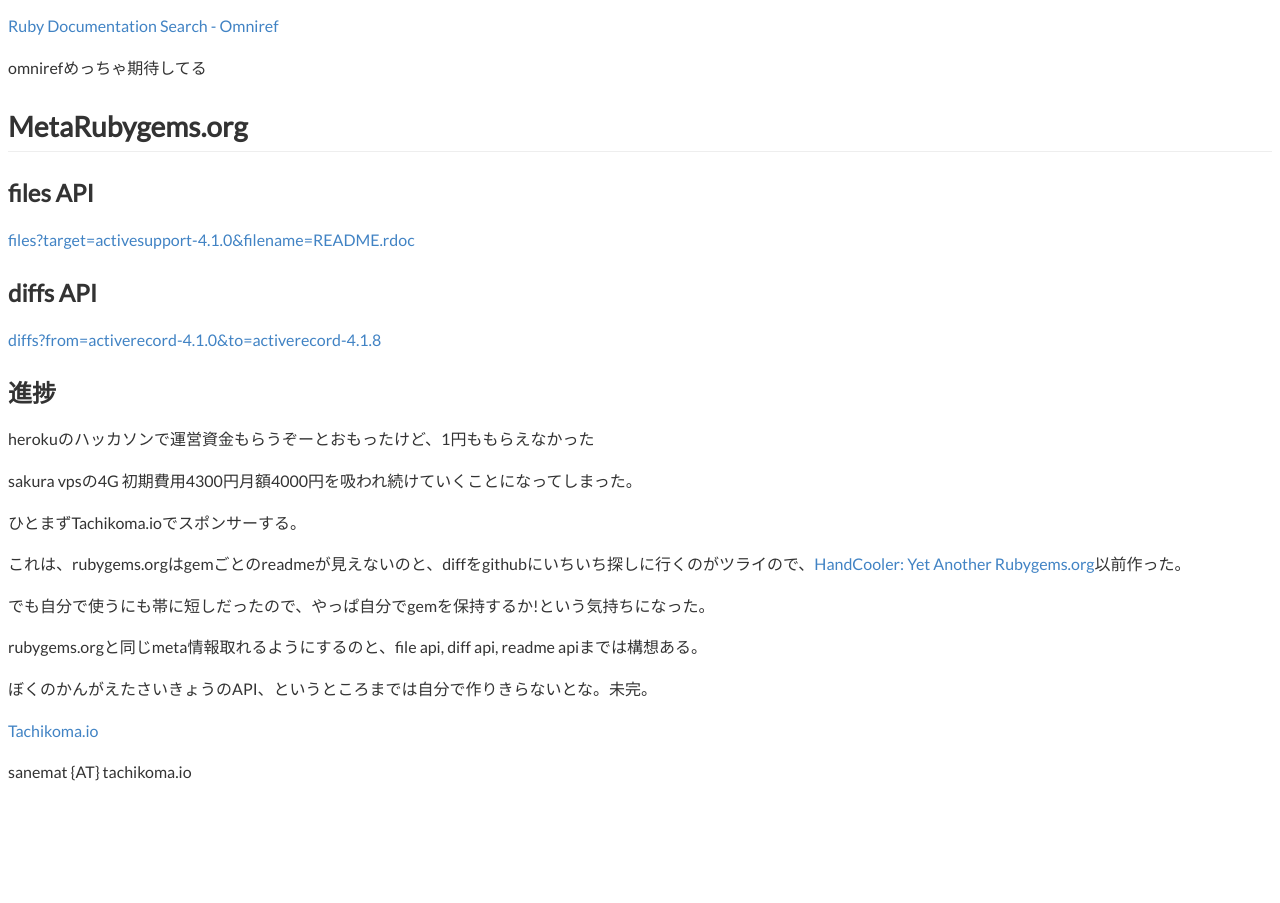
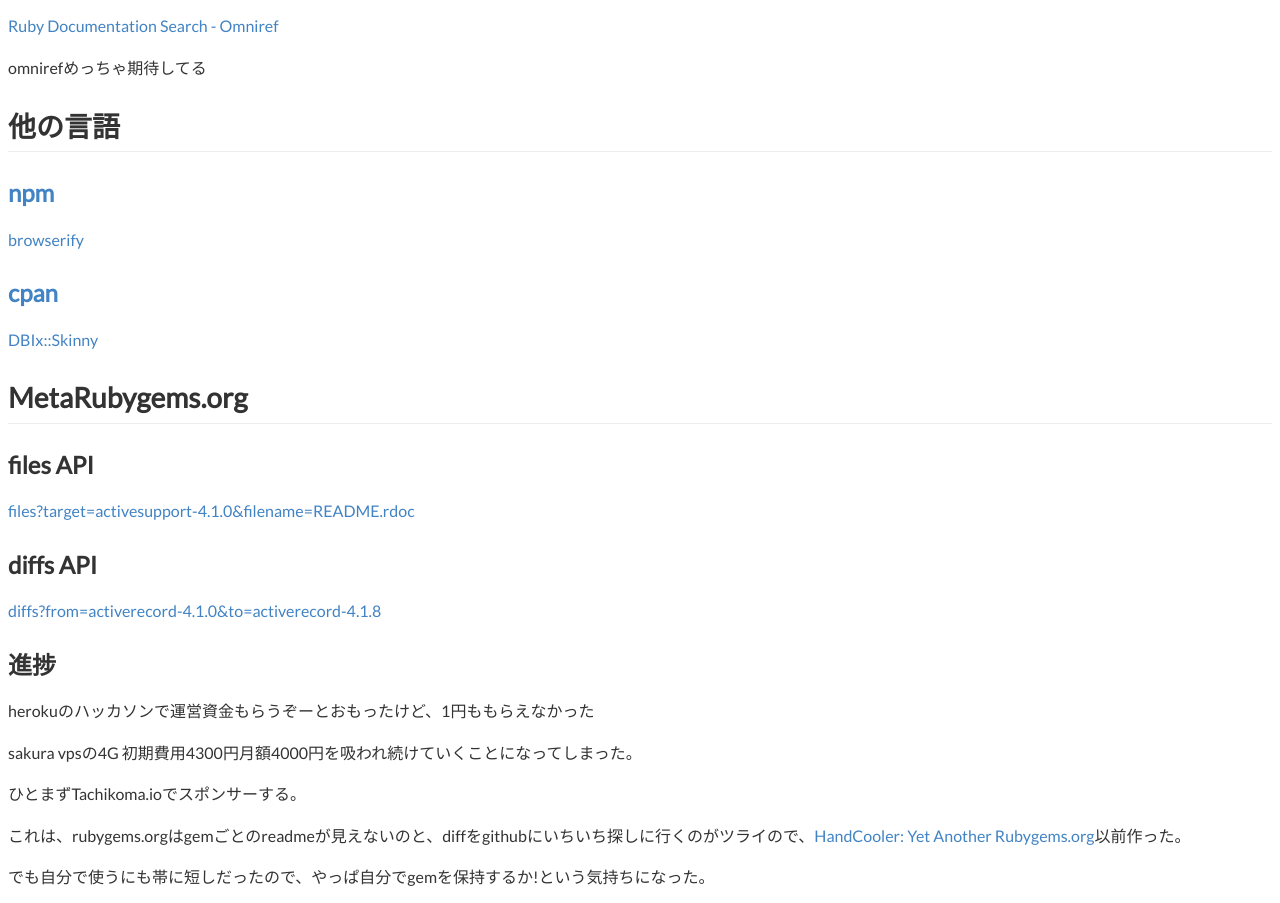
Before and after one commit to sanemat/talks, a plain HTML site: page 20150122-metarubygems-org/index.html in a window 1280 px wide. Shown: the part 2512-3415 px from the top of the page. Before the commit the page ends 3357 px from the top, so only its background shows below. Drawn offline with Linux system fonts and the light colour scheme; grey boxes are pictures that could not be loaded.

Commit message:
docs(fukuokarb): update

```diff
--- a/20150122-metarubygems-org/index.html
+++ b/20150122-metarubygems-org/index.html
@@ -88,6 +88,11 @@
 <h3 id="omniref.com">omniref.com</h3>
 <p><a href="https://www.omniref.com/">Ruby Documentation Search - Omniref</a></p>
 <p>omnirefめっちゃ期待してる</p>
+<h2 id="他の言語">他の言語</h2>
+<h3 id="npm"><a href="https://www.npmjs.org/">npm</a></h3>
+<p><a href="https://www.npmjs.com/package/browserify">browserify</a></p>
+<h3 id="cpan"><a href="https://cpan.org/">cpan</a></h3>
+<p><a href="https://metacpan.org/pod/DBIx::Skinny">DBIx::Skinny</a></p>
 <h2 id="metarubygems.org-1">MetaRubygems.org</h2>
 <h3 id="files-api">files API</h3>
 <p><a href="http://raw.metarubygems.org/v1/files?target=activesupport-4.1.0&amp;filename=README.rdoc">files?target=activesupport-4.1.0&amp;filename=README.rdoc</a></p>
```
Also changed, not shown: 2 other files.
